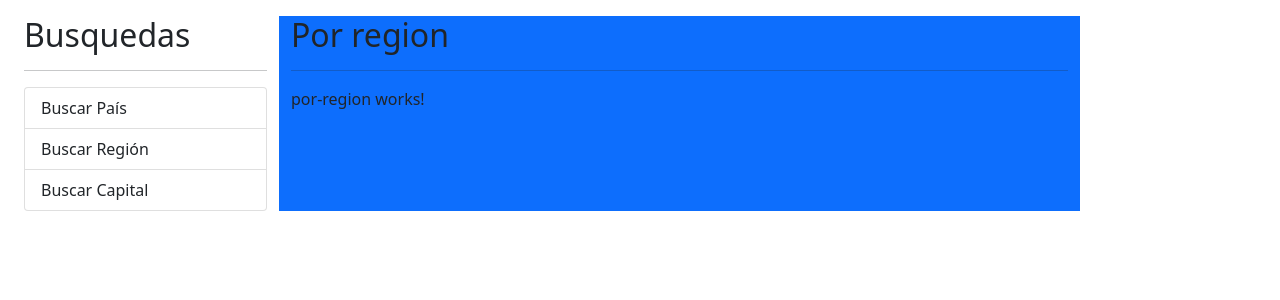
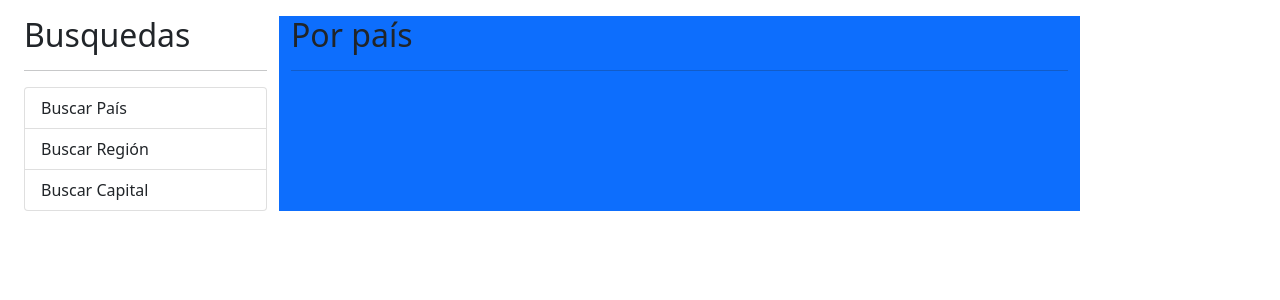
Before and after one commit to JuanBerzosa/AngularBuscadorPaises, an Angular app: page / in a window 1280 px wide. Shown: the top 300 px of the page. Built offline with nearby package versions, Linux system fonts and the light colour scheme.

Commit message:
Add router-outler

```diff
--- a/src/app/app.component.html
+++ b/src/app/app.component.html
@@ -10,9 +10,7 @@
       </ul>
     </div>
     <div class="col-12 col-md-9 bg-primary">
-      <h2>Por region</h2>
-      <hr />
-      <app-por-region></app-por-region>
+      <router-outlet></router-outlet>
     </div>
   </div>
 </div>
--- a/src/app/pais/pages/detalle-pais/detalle-pais.component.html
+++ b/src/app/pais/pages/detalle-pais/detalle-pais.component.html
@@ -1 +1,2 @@
-<p>detalle-pais works!</p>
+<h2>Detalle del País</h2>
+<hr />
--- a/src/app/pais/pages/por-capital/por-capital.component.html
+++ b/src/app/pais/pages/por-capital/por-capital.component.html
@@ -1 +1,2 @@
-<p>por-capital works!</p>
+<h2>Por capital</h2>
+<hr />
--- a/src/app/pais/pages/por-pais/por-pais.component.html
+++ b/src/app/pais/pages/por-pais/por-pais.component.html
@@ -1 +1,2 @@
-<p>por-pais works!</p>
+<h2>Por país</h2>
+<hr />
--- a/src/app/pais/pages/por-region/por-region.component.html
+++ b/src/app/pais/pages/por-region/por-region.component.html
@@ -1 +1,2 @@
-<p>por-region works!</p>
+<h2>Por región</h2>
+<hr />
```
